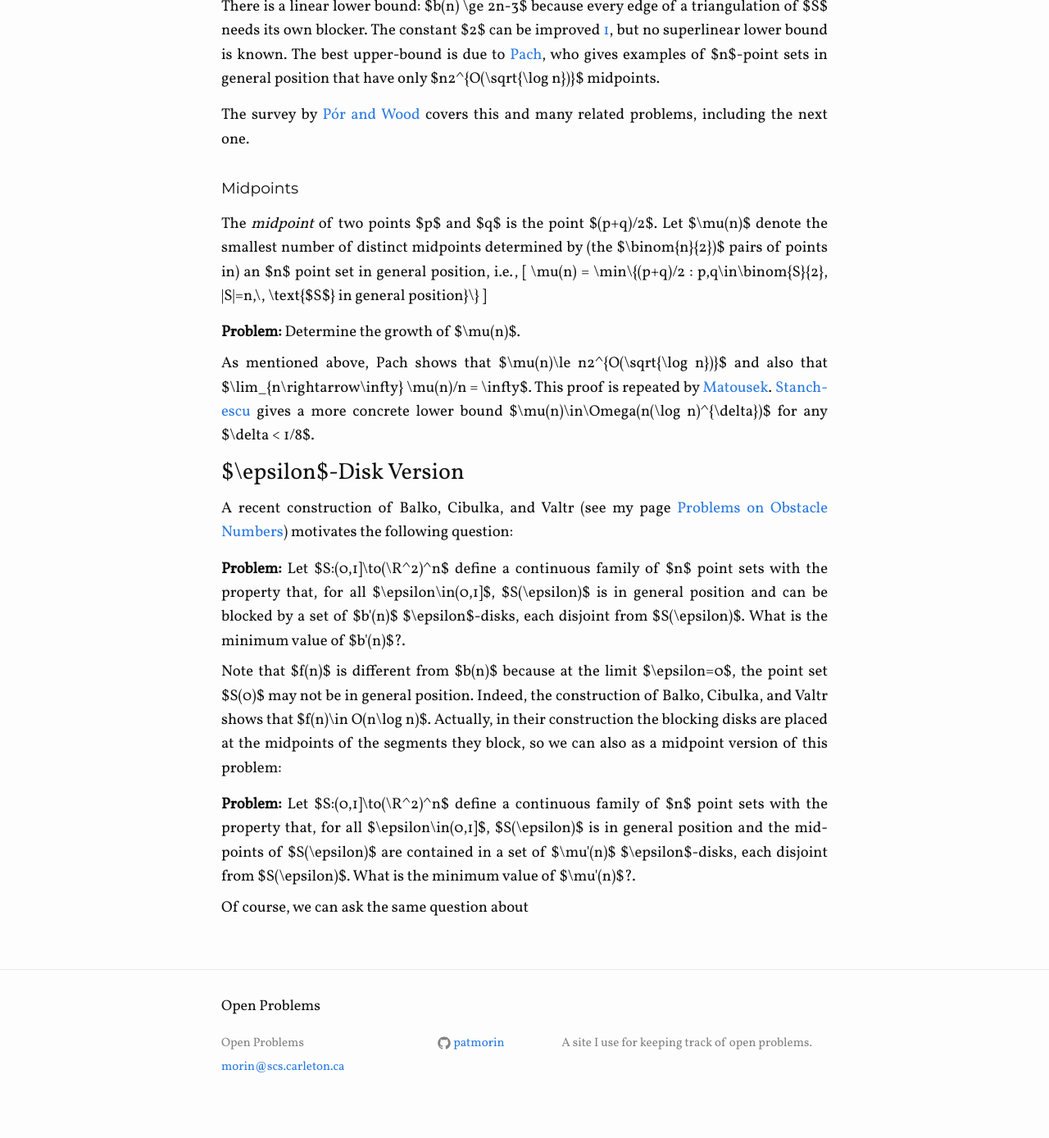
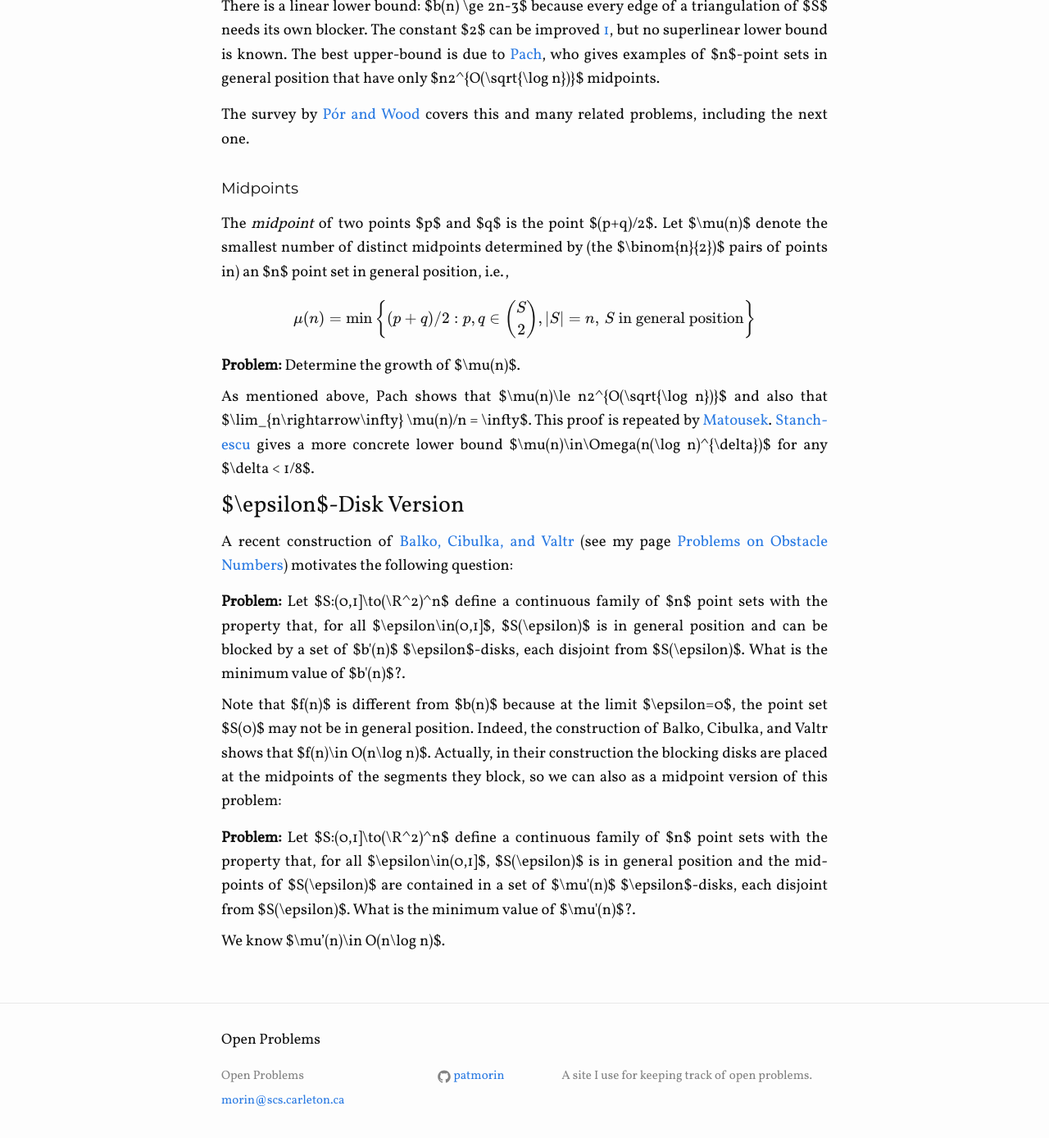
Before and after one commit to patmorin/patmorin.github.io, a Jekyll site: the page built from problems/blockers-and-midpoints.md, in a window 1280 px wide and 1400 px high, scrolled down 562 px. Shown: the top 1388 px of the window at 82% size. Built offline with Jekyll 4.4.1, drawn with Linux system fonts in a browser that asks for light colours; formulas are drawn with MathJax 3.

Commit message:
Missing $

```diff
--- a/problems/blockers-and-midpoints.md
+++ b/problems/blockers-and-midpoints.md
@@ -24,9 +24,9 @@ The survey by [Pór and Wood][por-wood] covers this and many related problems, i
 
 
 The *midpoint* of two points $p$ and $q$ is the point $(p+q)/2$. Let $\mu(n)$ denote the smallest number of distinct midpoints determined by (the $\binom{n}{2})$ pairs of points in) an $n$ point set in general position, i.e.,
-\[
-    \mu(n) = \min\\{(p+q)/2 : p,q\in\binom{S}{2}, |S|=n,\, \text{$S$} in general position}\\}
-\]
+\\[
+    \mu(n) = \min\left\\{(p+q)/2 : p,q\in\binom{S}{2}, |S|=n,\, \text{$S$ in general position}\right\\}
+\\]
 
 
 <div class="problem">
@@ -36,7 +36,7 @@ As mentioned above, Pach shows that $\mu(n)\le n2^{O(\sqrt{\log n})}$ and also t
 
 # $\epsilon$-Disk Version
 
-A recent construction of Balko, Cibulka, and Valtr (see my page [Problems on Obstacle Numbers](obstacle-numbers.md)) motivates the following question:
+A recent construction of [Balko, Cibulka, and Valtr][balko-cibulka-valtr] (see my page [Problems on Obstacle Numbers](obstacle-numbers.md)) motivates the following question:
 
 <div class="problem">
   Let $S:(0,1]\to(\R^2)^n$ define a continuous family of $n$ point sets with the property that, for all $\epsilon\in(0,1]$, $S(\epsilon)$ is in general position and can be blocked by a set of $b'(n)$ $\epsilon$-disks, each disjoint from $S(\epsilon)$.  What is the minimum value of $b'(n)$?.
@@ -49,11 +49,11 @@ Note that $f(n)$ is different from $b(n)$ because at the limit $\epsilon=0$, the
 </div>
 
 
-Of course, we can ask the same question about
-
+We know $\mu'(n)\in O(n\log n)$.
 
 [por-wood]: http://dx.doi.org/10.20382/jocg.v1i1a3
 [pach]: https://www.math.nyu.edu/~pach/publications/midpoint.ps
 [dumitrescu-pach-toth]: http://www.cs.uwm.edu/faculty/ad/blocking.pdf
 [stanchescu]: https://doi.org/10.1016/S0012-365X(01)00441-1
 [matousek]: https://doi.org/10.1007/s00454-009-9185-z
+[balko-cibulka-valtr]: https://arxiv.org/abs/1610.04741
```
